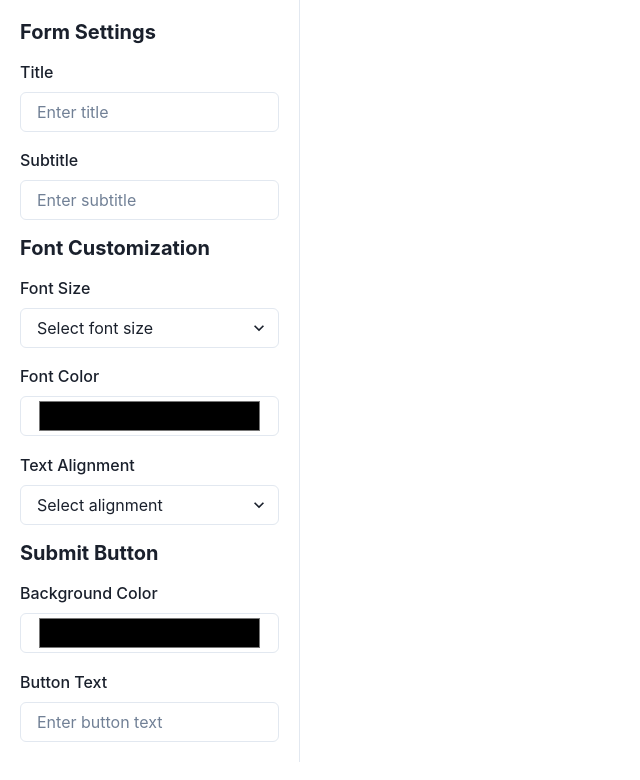
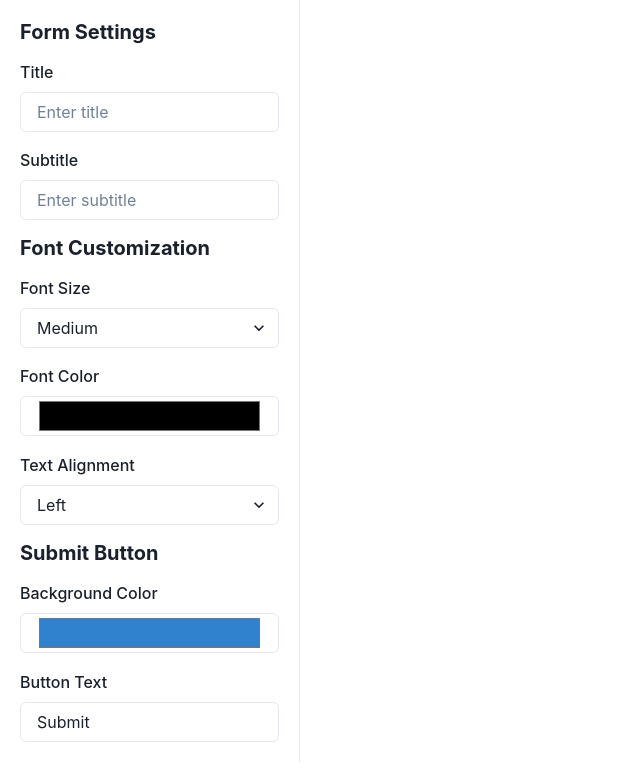
Before and after one commit to Fato07/viralLoops-form-widget-editor, a Next.js app: page / in a window 1280 px wide. Shown: the top 780 px of the page, without its empty margins (0-640 px from the left). Built offline with nearby package versions, Linux system fonts and the light colour scheme.

Commit message:
feat: setup state managemenet for form updates and ch

```diff
--- a/package.json
+++ b/package.json
@@ -13,10 +13,12 @@
     "@chakra-ui/react": "^2.8.1",
     "@emotion/react": "^11.11.1",
     "@emotion/styled": "^11.11.0",
+    "@reduxjs/toolkit": "^1.9.7",
     "framer-motion": "^10.16.4",
     "next": "13.5.6",
     "react": "^18",
     "react-dom": "^18",
+    "react-redux": "^8.1.3",
     "styled-components": "^6.1.0"
   },
   "devDependencies": {
--- a/src/components/Sidebar.tsx
+++ b/src/components/Sidebar.tsx
@@ -1,5 +1,12 @@
-import { Box, Heading, VStack, FormControl, FormLabel, Input, ColorModeScript, Button, Select } from '@chakra-ui/react';
+// components/Sidebar.tsx
+
+import { Box, Heading, VStack, FormControl, FormLabel, Input, Select } from '@chakra-ui/react';
 import styled from 'styled-components';
+import { useSelector, useDispatch } from 'react-redux';
+import { RootState } from '../store/store';
+import { setTitle, setSubtitle } from '../store/titleSubtitleSlice';
+import { setFontSize, setFontColor, setTextAlign } from '../store/fontCustomizationSlice';
+import { setBackgroundColor, setText } from '../store/submitButtonSlice';
 
 const StyledSidebar = styled(Box)`
     width: 300px;
@@ -8,6 +15,17 @@ const StyledSidebar = styled(Box)`
 `;
 
 const Sidebar = () => {
+ const dispatch = useDispatch();
+
+ // State from Redux
+ const title = useSelector((state: RootState) => state.titleSubtitle.title);
+ const subtitle = useSelector((state: RootState) => state.titleSubtitle.subtitle);
+ const fontSize = useSelector((state: RootState) => state.fontCustomization.fontSize);
+ const fontColor = useSelector((state: RootState) => state.fontCustomization.fontColor);
+ const textAlign = useSelector((state: RootState) => state.fontCustomization.textAlign);
+ const backgroundColor = useSelector((state: RootState) => state.submitButton.backgroundColor);
+ const buttonText = useSelector((state: RootState) => state.submitButton.text);
+
  return (
   <StyledSidebar>
    <VStack spacing={4} align="stretch">
@@ -15,18 +33,30 @@ const Sidebar = () => {
     <Heading size="md">Form Settings</Heading>
     <FormControl>
      <FormLabel>Title</FormLabel>
-     <Input placeholder="Enter title" />
+     <Input
+      value={title}
+      onChange={(e) => dispatch(setTitle(e.target.value))}
+      placeholder="Enter title"
+     />
     </FormControl>
     <FormControl>
      <FormLabel>Subtitle</FormLabel>
-     <Input placeholder="Enter subtitle" />
+     <Input
+      value={subtitle}
+      onChange={(e) => dispatch(setSubtitle(e.target.value))}
+      placeholder="Enter subtitle"
+     />
     </FormControl>
 
     {/* Font Customization */}
     <Heading size="md">Font Customization</Heading>
     <FormControl>
      <FormLabel>Font Size</FormLabel>
-     <Select placeholder="Select font size">
+     <Select
+      value={fontSize}
+      onChange={(e) => dispatch(setFontSize(e.target.value))}
+      placeholder="Select font size"
+     >
       <option value="small">Small</option>
       <option value="medium">Medium</option>
       <option value="large">Large</option>
@@ -34,11 +64,19 @@ const Sidebar = () => {
     </FormControl>
     <FormControl>
      <FormLabel>Font Color</FormLabel>
-     <Input type="color" />
+     <Input
+      type="color"
+      value={fontColor}
+      onChange={(e) => dispatch(setFontColor(e.target.value))}
+     />
     </FormControl>
     <FormControl>
      <FormLabel>Text Alignment</FormLabel>
-     <Select placeholder="Select alignment">
+     <Select
+      value={textAlign}
+      onChange={(e) => dispatch(setTextAlign(e.target.value))}
+      placeholder="Select alignment"
+     >
       <option value="left">Left</option>
       <option value="center">Center</option>
       <option value="right">Right</option>
@@ -49,11 +87,19 @@ const Sidebar = () => {
     <Heading size="md">Submit Button</Heading>
     <FormControl>
      <FormLabel>Background Color</FormLabel>
-     <Input type="color" />
+     <Input
+      type="color"
+      value={backgroundColor}
+      onChange={(e) => dispatch(setBackgroundColor(e.target.value))}
+     />
     </FormControl>
     <FormControl>
      <FormLabel>Button Text</FormLabel>
-     <Input placeholder="Enter button text" />
+     <Input
+      value={buttonText}
+      onChange={(e) => dispatch(setText(e.target.value))}
+      placeholder="Enter button text"
+     />
     </FormControl>
    </VStack>
   </StyledSidebar>
--- a/src/pages/_app.tsx
+++ b/src/pages/_app.tsx
@@ -1,17 +1,18 @@
 import '@/styles/globals.css'
 import type { AppProps } from 'next/app'
 import { ChakraProvider } from '@chakra-ui/react'
-import { styled } from 'styled-components';
+import { Provider } from 'react-redux';
+import store from '../store/store';
 
-const AppContainer = styled.div`
-    display: flex;
-`;
 
 function MyApp({ Component, pageProps }: AppProps) {
   return (
-    <ChakraProvider>
-      <Component {...pageProps} />
-    </ChakraProvider>
+    <Provider store={store}>
+      <ChakraProvider>
+        <Component {...pageProps} />
+      </ChakraProvider>
+    </Provider>
+
   )
 }
 
--- /dev/null
+++ b/src/store/fontCustomizationSlice.ts
@@ -0,0 +1,27 @@
+import { createSlice } from '@reduxjs/toolkit';
+
+const initialState = {
+  fontSize: 'medium',
+  fontColor: '#000000',
+  textAlign: 'left',
+};
+
+const fontCustomizationSlice = createSlice({
+  name: 'fontCustomization',
+  initialState,
+  reducers: {
+    setFontSize: (state, action) => {
+      state.fontSize = action.payload;
+    },
+    setFontColor: (state, action) => {
+      state.fontColor = action.payload;
+    },
+    setTextAlign: (state, action) => {
+      state.textAlign = action.payload;
+    },
+  },
+});
+
+export const { setFontSize, setFontColor, setTextAlign } = fontCustomizationSlice.actions;
+
+export default fontCustomizationSlice.reducer;
--- /dev/null
+++ b/src/store/store.ts
@@ -0,0 +1,17 @@
+import { configureStore } from '@reduxjs/toolkit';
+import titleSubtitleReducer from './titleSubtitleSlice';
+import fontCustomizationReducer from './fontCustomizationSlice';
+import submitButtonReducer from './submitButtonSlice';
+
+const store = configureStore({
+  reducer: {
+    titleSubtitle: titleSubtitleReducer,
+    fontCustomization: fontCustomizationReducer,
+    submitButton: submitButtonReducer,
+  },
+});
+
+export type RootState = ReturnType<typeof store.getState>;
+export type AppDispatch = typeof store.dispatch;
+
+export default store;
--- /dev/null
+++ b/src/store/submitButtonSlice.ts
@@ -0,0 +1,23 @@
+import { createSlice } from '@reduxjs/toolkit';
+
+const initialState = {
+  backgroundColor: '#3182CE',
+  text: 'Submit',
+};
+
+const submitButtonSlice = createSlice({
+  name: 'submitButton',
+  initialState,
+  reducers: {
+    setBackgroundColor: (state, action) => {
+      state.backgroundColor = action.payload;
+    },
+    setText: (state, action) => {
+      state.text = action.payload;
+    },
+  },
+});
+
+export const { setBackgroundColor, setText } = submitButtonSlice.actions;
+
+export default submitButtonSlice.reducer;
--- /dev/null
+++ b/src/store/titleSubtitleSlice.ts
@@ -0,0 +1,23 @@
+import { createSlice } from '@reduxjs/toolkit';
+
+const initialState = {
+  title: '',
+  subtitle: '',
+};
+
+const titleSubtitleSlice = createSlice({
+  name: 'titleSubtitle',
+  initialState,
+  reducers: {
+    setTitle: (state, action) => {
+      state.title = action.payload;
+    },
+    setSubtitle: (state, action) => {
+      state.subtitle = action.payload;
+    },
+  },
+});
+
+export const { setTitle, setSubtitle } = titleSubtitleSlice.actions;
+
+export default titleSubtitleSlice.reducer;
```
Also changed, not shown: 1 other file (tests, documents, lock files or other folders).
